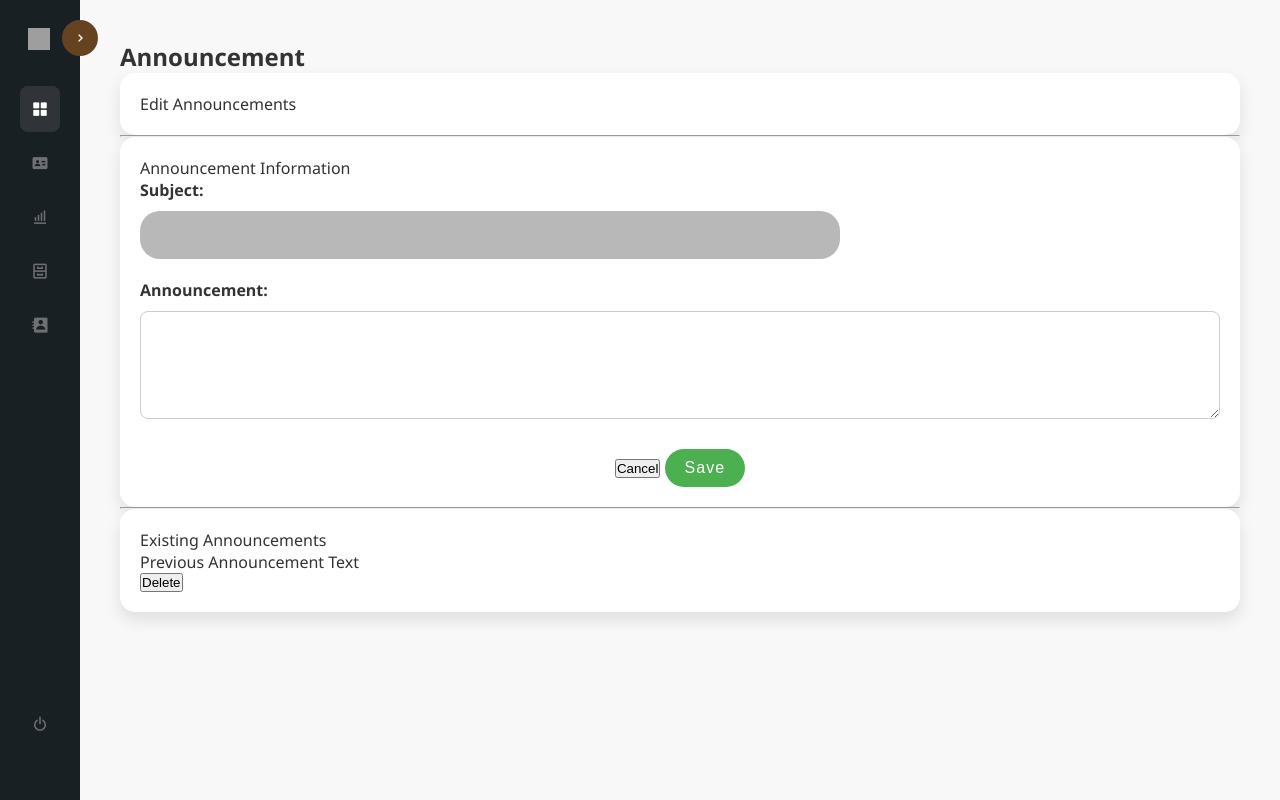
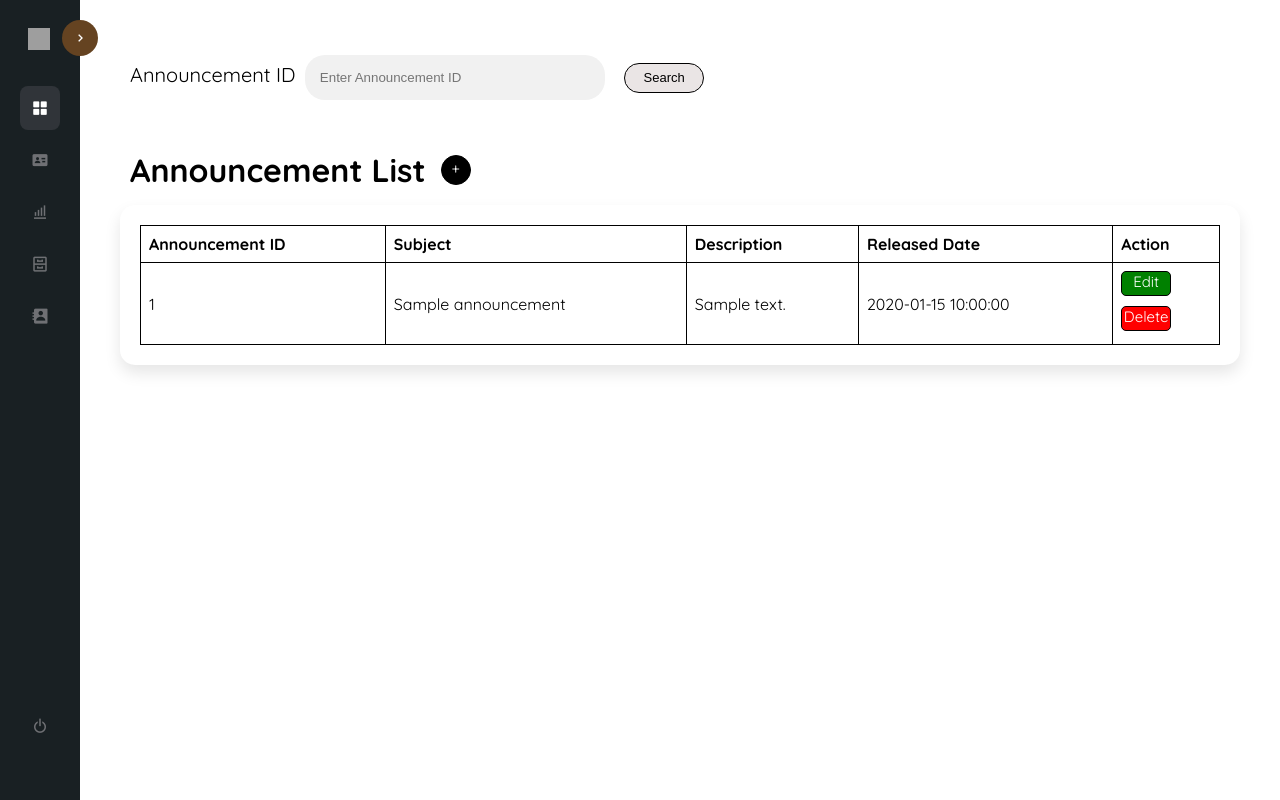
Before and after one commit to cleavor/uthm_web, a PHP site: page /announcement.php?announcement_id=1 in a window 1280 px wide. Run offline with PHP 8.4, Linux system fonts and the light colour scheme; tables that the repository leaves empty or names only in its code hold one stand-in row (values such as "Sample post"); grey boxes are pictures that could not be loaded.

Commit message:
Update announcement.php

```diff
--- a/announcement.php
+++ b/announcement.php
@@ -1,12 +1,19 @@
+<?php
+   include("connect.php");
+
+   if(isset($_GET["announcement_id"])){
+      $announcement_id = $_GET["announcement_id"];
+      $delete = mysqli_query($conn,"DELETE FROM announcements WHERE announcement_id = $announcement_id");
+   }
+?>
+
 <html lang="en">
-
 <head>
    <meta charset="UTF-8">
    <meta name="viewport" content="width=device-width, initial-scale=1.0">
-   <title>Railway HR</title>
+   <title>Announcement</title>
    <!-- CSS -->
-   <link rel="stylesheet" href="./assets/css/style.css" />
-   <link rel="stylesheet" href="./assets/css/a-style.css" />
+   <link rel="stylesheet" href="css/style.css" />
    <!-- Box Icons -->
    <link href='https://unpkg.com/boxicons@2.1.4/css/boxicons.min.css' rel='stylesheet'>
 </head>
@@ -14,48 +21,88 @@
 <body>
     <?php
     include("sidebar.php");
-    include("connect.php");
     ?>
 
     <div class="content-container">
-        <div class="announcement-section">
-            <h2>Announcement</h2>
-            <div class="announcement-box">
-                <p>Edit Announcements</p>
+
+    <div class="search_container">
+         <form method="POST" action="">
+            <div class="textbox-container">
+               <label for="announcement_id" class="leave_label1" style="margin-left:10px">Announcement ID</label>
+               <input type="text" id="announcement_id" name="search_announcement_id" placeholder="Enter Announcement ID">
+
+               <button type="submit" class="btnsearch" name="searchButton">Search</button>
             </div>
-            <hr class="divider">
-            <div class="announcement-box">
-                <div class="new-announcement">
-                    <p>Announcement Information</p>
-                    <div class="subject">
-                        <label for="subject">Subject:</label>
-                        <input type="text" id="subject" name="subject">
-                    </div>
-                    <div class="announcement-text">
-                        <label for="announcement">Announcement:</label>
-                        <textarea id="announcement" name="announcement" rows="4"></textarea>
-                    </div>
-                    <div class="announcement-buttons">
-                        <button class="cancel-button">Cancel</button>
-                        <button class="save-button">Save</button>
-                    </div>
-                </div>
-            </div>
-            <hr class="divider">
-            <div class="announcement-box">
-                <p>Existing Announcements</p>
-                <div class="existing-announcements">
-                    <!-- Previous announcements container goes here -->
-                    <div class="previous-announcement">
-                        <p>Previous Announcement Text</p>
-                        <button class="delete-button">Delete</button>
-                    </div>
-                </div>
-            </div>
+         </form>
+    </div><br>
+
+      <div class="title-btn">
+        <h1 class="title" style="margin-left:10px">Announcement List</h1>
+        <a href="add_announcement.php" class="btnsearch2">+</a>
+
+      </div>
+        <div class="announcement-box" style="background-color: #fff;padding: 20px;border-radius: 15px;box-shadow: 0 8px 16px rgba(0, 0, 0, 0.1);">
+         <?php
+         include("connect.php");
+
+         // Check if search parameters are provided
+         if (isset($_POST['search_announcement_id']) ) {
+            $search_announcement_id = $_POST['search_announcement_id'];
+
+
+            // Build the SQL query based on provided search parameters
+            $sql = "SELECT * FROM announcements WHERE 1";
+
+            if (!empty($search_announcement_id)) {
+               $sql .= " AND announcement_id = '$search_announcement_id'";
+            }
+         }
+
+         else {
+            // Fetch all data if no specific search parameters are provided
+            $sql = "SELECT * FROM announcements";
+         }
+
+         $result = $conn->query($sql);
+
+         if ($result->num_rows > 0) {
+            // Output data of each row
+            echo "<table border='1'>";
+            echo "<thead>";
+            echo "<tr><th>Announcement ID</th><th>Subject</th><th>Description</th><th>Released Date</th><th>Action</th></tr>";
+            echo "</thead>";
+            echo "<tbody>";
+            while ($row = $result->fetch_assoc()) {
+               echo "<tr><td>" . $row["announcement_id"];
+               echo "</td><td>" . $row["subject"];
+               echo "</td><td>" . $row["description"];
+               echo "</td><td>" . $row["date_of_release"];
+               echo "</td><td>
+                     <div class='btn-group'>
+                        <a href='edit_announcement.php?announcement_id=$row[announcement_id]
+                        & subject=$row[subject] & description=$row[description]
+                        & date_of_release=$row[date_of_release]' class='btn1' value='Edit'>Edit</a>
+                        <a href='announcement.php?announcement_id=$row[announcement_id]' class='btn2' value='Delete'>Delete</a>
+                     </div>";
+               echo "</td></tr>";
+            }
+            echo "</tbody>";
+            echo "</table>";
+         } else {
+
+
+            echo "No results found";
+
+         }
+
+         $conn->close();
+      ?>
+
         </div>
     </div>
+
 <!-- Javascript -->
-<script src="./assets/js/script.js"></script>
+<script src="js/script.js"></script>
 </body>
 
 </html>
```
